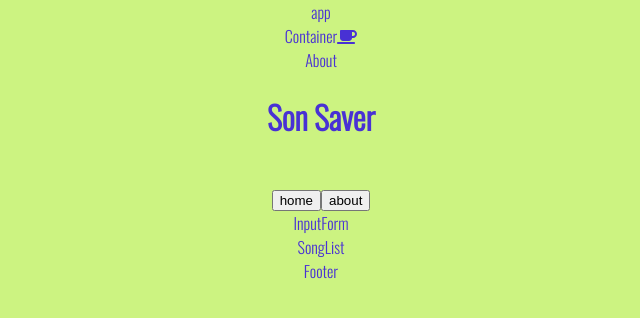
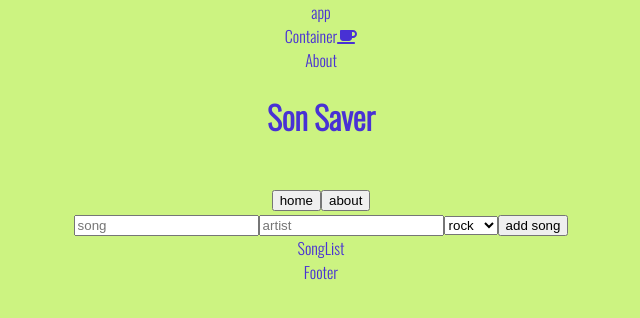
Before and after one commit to Sander-317/Song_Saver, a React (Create React App) app: page / in a window 1280 px wide. Shown: the top 318 px of the page, without its empty margins (319-959 px from the left). Built offline with nearby package versions, Linux system fonts and the light colour scheme.

Commit message:
added the input form

```diff
--- a/src/components/InputForm.js
+++ b/src/components/InputForm.js
@@ -1,5 +1,18 @@
 import React from "react";
 
 export default function InputForm() {
-  return <div>InputForm</div>;
+  return (
+    <div>
+      <form>
+        <input type="text" placeholder="song" />
+        <input type="text" placeholder="artist" />
+        <select name="gerne">
+          <option value="rock">rock</option>
+          <option value="punk">punk</option>
+          <option value="disco">disco</option>
+        </select>
+        <button>add song</button>
+      </form>
+    </div>
+  );
 }
```
